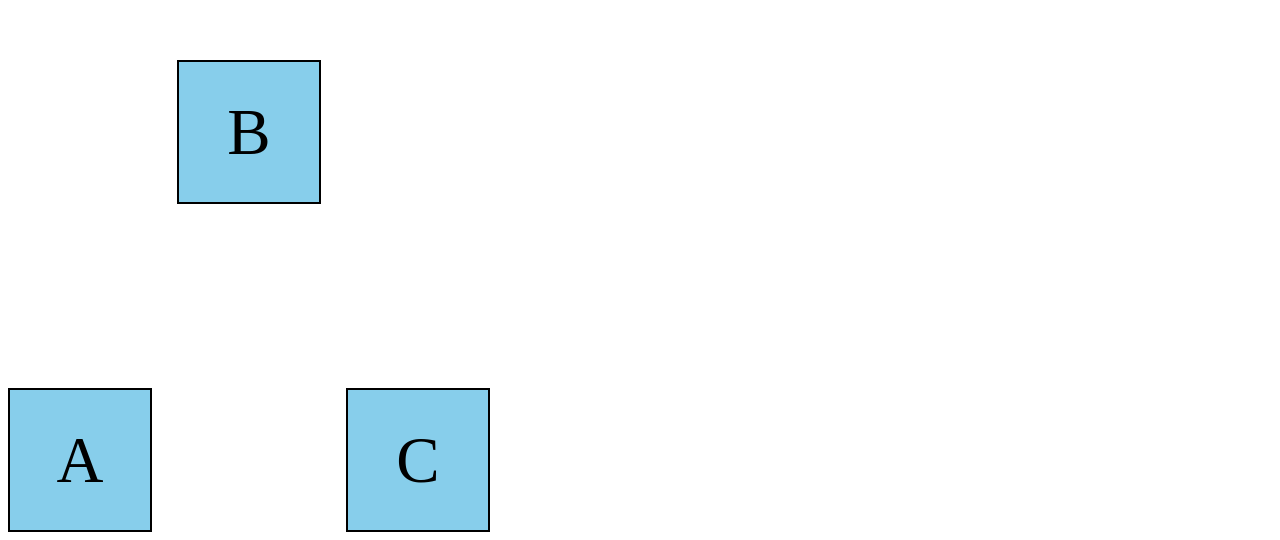
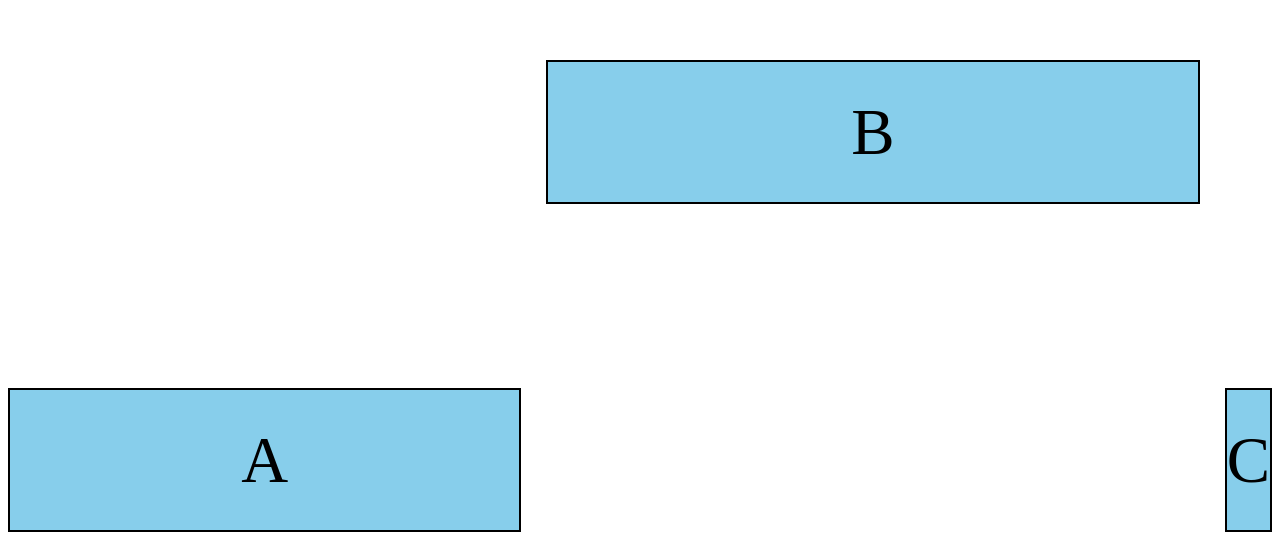
Before and after one commit to 1jeffreyli/git_test, a plain HTML site: page project-1/index.html in a window 1280 px wide. Shown: the part 276-816 px from the top of the page. Drawn offline with Linux system fonts and the light colour scheme.

Commit message:
Add different flex styles

```diff
--- a/project-1/style.css
+++ b/project-1/style.css
@@ -2,7 +2,7 @@
     height: 100vh;
     display: flex;
     gap: 25px;
-    flex-direction: row;
+    flex-flow: row wrap;
     justify-content: flex-start;
     align-items: flex-end;
 }
@@ -18,6 +18,15 @@
     align-items: center;
 }
 
+.box-1{
+    flex: 1;
+}
+
 .box-2{
     align-self: center;
+    flex: auto;
 }
+
+.box-3{
+    flex: 0;
+}
```
